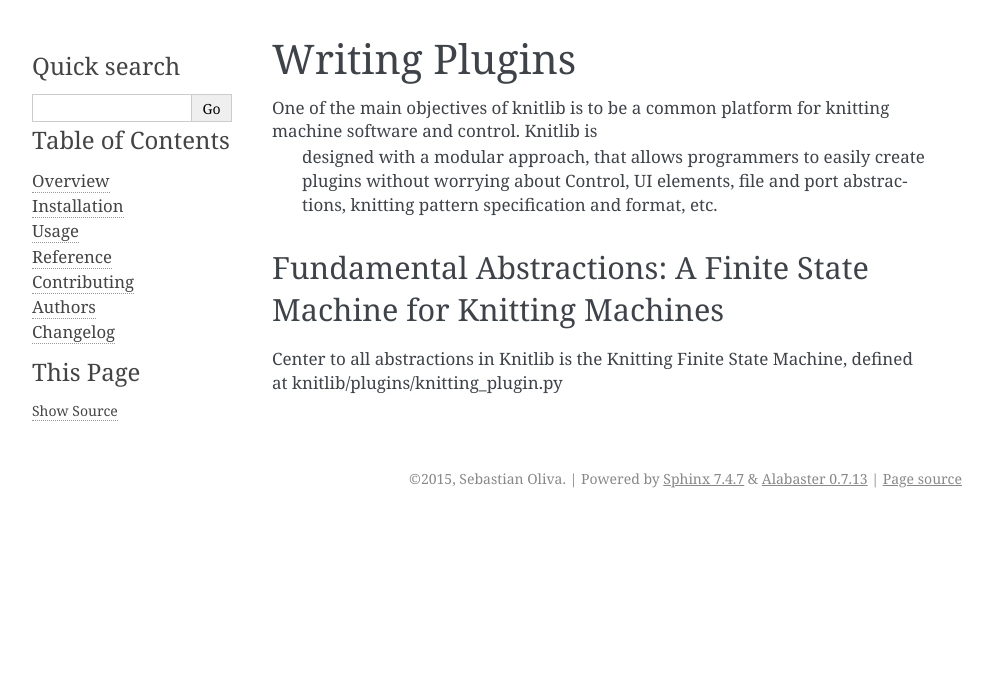
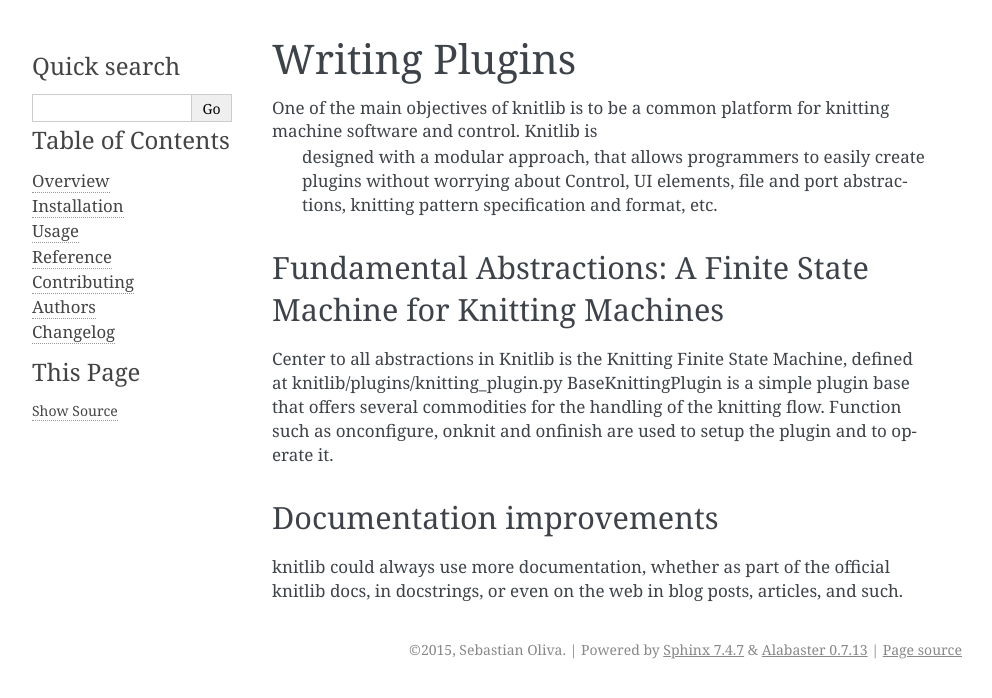
Before and after one commit to fossasia/knitlib, a Sphinx documentation site: the page built from docs/writing_plugins.rst, in a window 1280 px wide. Shown: the top 698 px of the page, without its empty margins (148-1140 px from the left). Built offline with Sphinx 7.4.7, drawn with Linux system fonts in a browser that asks for light colours.

Commit message:
More plugin text.

```diff
--- a/docs/writing_plugins.rst
+++ b/docs/writing_plugins.rst
@@ -10,3 +10,13 @@ Fundamental Abstractions: A Finite State Machine for Knitting Machines
 ======================================================================
 
 Center to all abstractions in Knitlib is the Knitting Finite State Machine, defined at knitlib/plugins/knitting_plugin.py
+BaseKnittingPlugin is a simple plugin base that offers several commodities for the handling of the knitting flow.
+Function such as onconfigure, onknit and onfinish are used to setup the plugin and to operate it.
+
+
+Documentation improvements
+==========================
+
+knitlib could always use more documentation, whether as part of the
+official knitlib docs, in docstrings, or even on the web in blog posts,
+articles, and such.
```
